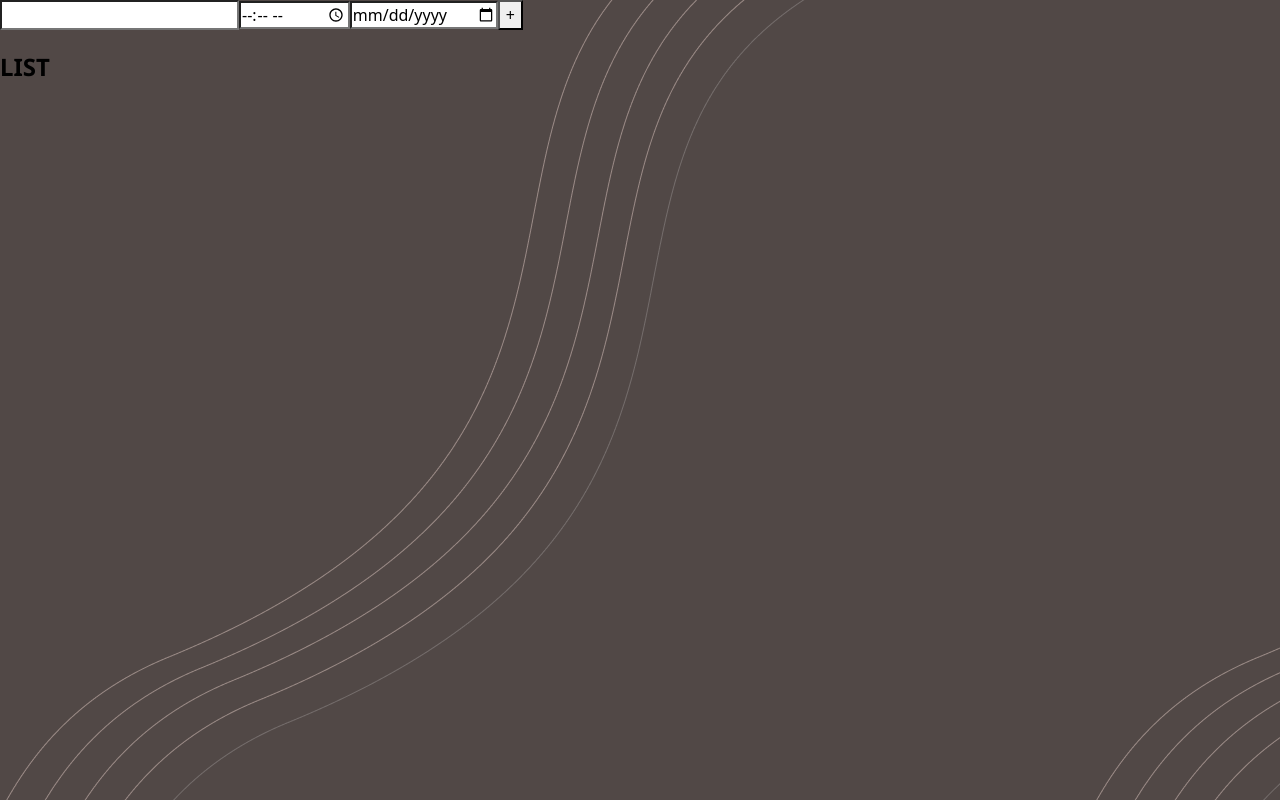
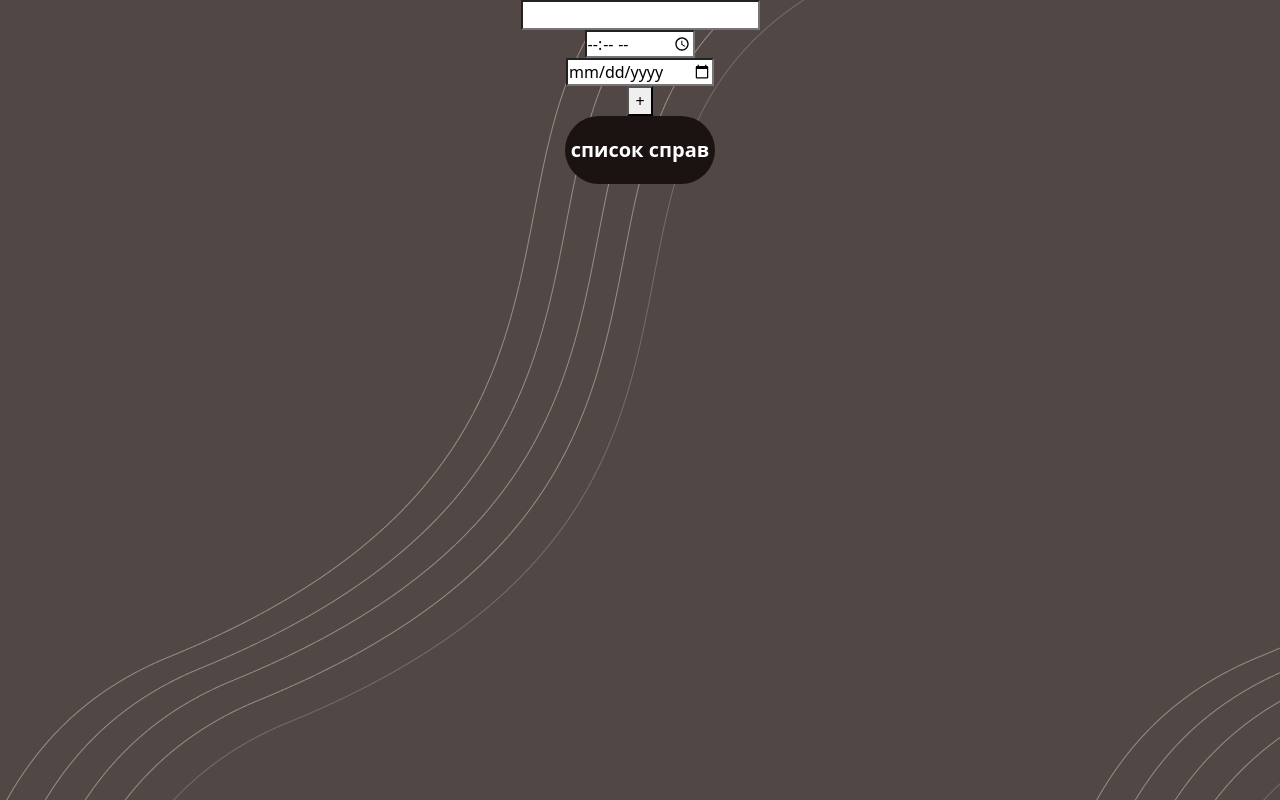
Before and after one commit to Timur2283372211/team_project, a plain HTML site: page todo_Ivan.html in a window 1280 px wide. Drawn offline with nearby package versions, Linux system fonts and the light colour scheme.

Commit message:
виправив зображення

```diff
--- a/_style_Ivan.sass
+++ b/_style_Ivan.sass
@@ -2,6 +2,10 @@
 	user-select: none
 
 body
+	display: flex
+	flex-direction: column
+	align-items: center
+
 	position: relative
 	background-color: #514846 !important
 	background-image: url(./src/Ivan/decor-lines.png)
@@ -15,10 +19,12 @@ body
 	min-height: 50px
 
 .list-wrapper
+
 	margin: 20px 0px 20px 0px
 	display: flex
 	width: 90%
 	height: 30px
+	width: 118px
 
 .text
 	text-align: center
@@ -48,7 +54,7 @@ body
 	filter: drop-shadow(0px 70px 104px rgba(105, 124, 129, 0.10))
 	color: #000
 
-	& > div:first-child
+	&> div:first-child
 		text-align: center
 		font-family: "Mulish", sans-serif
 		font-size: 30px
@@ -58,13 +64,13 @@ body
 
 	&::before
 		content: ""
-		width: 150px
-		height: 150px
+		width: 200px
+		height: 200px
 		border: 50px solid transparent
+		border-radius: 297px
+		background: url(./src/Ivan/candidate-interview.png)
+		background-size: cover
 		background-repeat: no-repeat
-		border-radius: 297px
-		background: url(./src/Ivan/candidate-interview.png),linear-gradient(180deg, #FFF 0%, rgba(255, 255, 255, 0.00) 100%)
-		background-size: cover
 
 .far
 	position: relative
@@ -94,3 +100,15 @@ i:active, input:active, button:active
 	border-radius: 20px
 	justify-content: center
 	align-items: center
+
+
+.list-title
+	width: 150px
+	height: 68px
+	background-color: rgb(27, 18, 18)
+	color: white
+	border-radius: 50px
+	font-size: 20px
+	font-weight: bold
+	text-align: center
+	line-height: 68px
--- a/todo_Ivan.html
+++ b/todo_Ivan.html
@@ -1 +1 @@
-<!DOCTYPE html><html lang="en"><head><meta charset="UTF-8"><meta name="viewport" content="width=device-width, initial-scale=1.0"><title>TODO by Ivan</title><link rel="stylesheet" href="style.css"><link rel="shortcut icon" href="./src/Ivan/favicon.png" type="image/x-icon"><link rel="stylesheet" href="https://cdn.jsdelivr.net/npm/bootstrap@5.3.3/dist/css/bootstrap.min.css" integrity="sha384-QWTKZyjpPEjISv5WaRU9OFeRpok6YctnYmDr5pNlyT2bRjXh0JMhjY6hW+ALEwIH" crossorigin="anonymous"><link rel="stylesheet" href="https://cdnjs.cloudflare.com/ajax/libs/font-awesome/6.7.2/css/all.min.css"></head><body><input class="task" type="text"><input class="time" type="time"><input class="date" type="date"><button>+</button><div class="list-wrapper"><div class="text">LIST</div></div><div class="task-list"></div><div class="modal"><input class="task-modal" type="text"><input class="time-modal" type="time"><input class="date-modal" type="date"><button class="change-btn">ok</button></div><script src="script_Ivan.js"></script><script src="https://cdn.jsdelivr.net/npm/bootstrap@5.3.3/dist/js/bootstrap.bundle.min.js" integrity="sha384-YvpcrYf0tY3lHB60NNkmXc5s9fDVZLESaAA55NDzOxhy9GkcIdslK1eN7N6jIeHz" crossorigin="anonymous"></script></body></html>
+<!DOCTYPE html><html lang="en"><head><meta charset="UTF-8"><meta name="viewport" content="width=device-width, initial-scale=1.0"><title>TODO by Ivan</title><link rel="stylesheet" href="style.css"><link rel="shortcut icon" href="./src/Ivan/favicon.png" type="image/x-icon"><link rel="stylesheet" href="https://cdn.jsdelivr.net/npm/bootstrap@5.3.3/dist/css/bootstrap.min.css" integrity="sha384-QWTKZyjpPEjISv5WaRU9OFeRpok6YctnYmDr5pNlyT2bRjXh0JMhjY6hW+ALEwIH" crossorigin="anonymous"><link rel="stylesheet" href="https://cdnjs.cloudflare.com/ajax/libs/font-awesome/6.7.2/css/all.min.css"></head><body><input class="task" type="text"><input class="time" type="time"><input class="date" type="date"><button>+</button><div class="list-title">список справ</div><div class="task-list"></div><div class="modal"><input class="task-modal" type="text"><input class="time-modal" type="time"><input class="date-modal" type="date"><button class="change-btn">ok</button></div><script src="script_Ivan.js"></script><script src="https://cdn.jsdelivr.net/npm/bootstrap@5.3.3/dist/js/bootstrap.bundle.min.js" integrity="sha384-YvpcrYf0tY3lHB60NNkmXc5s9fDVZLESaAA55NDzOxhy9GkcIdslK1eN7N6jIeHz" crossorigin="anonymous"></script></body></html>
```
Also changed, not shown: Compiled-HTML/index.html (added, +1 -0 lines), Compiled-HTML/todo_Ivan.html (deleted, +0 -1 lines), style.css, 2 other files.
